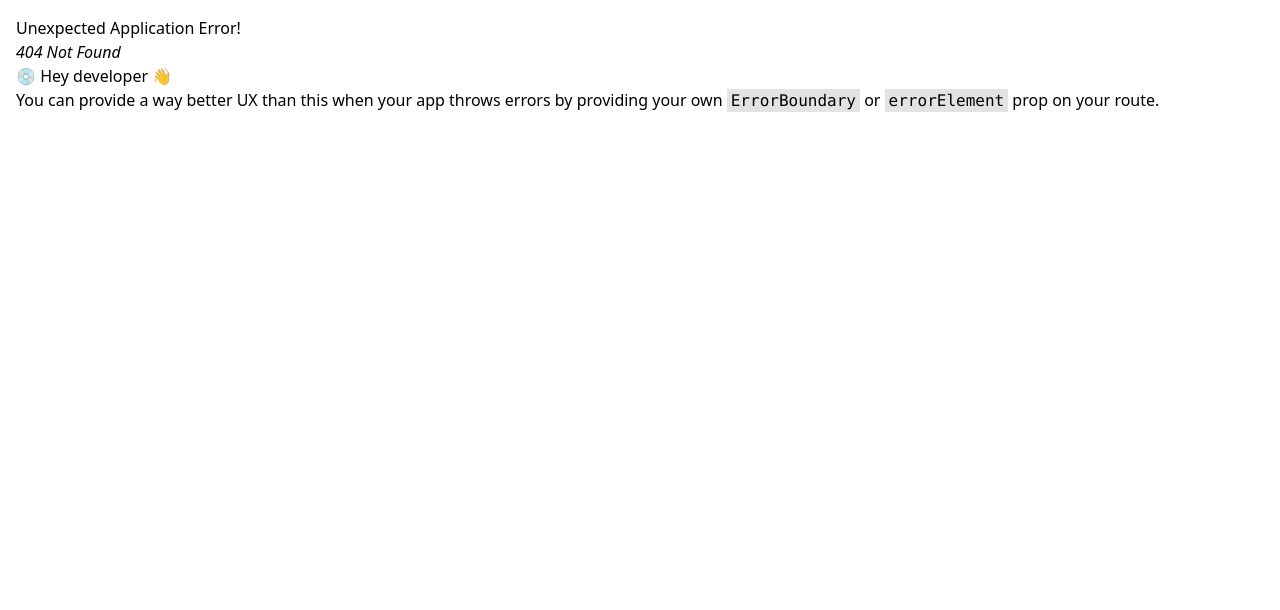
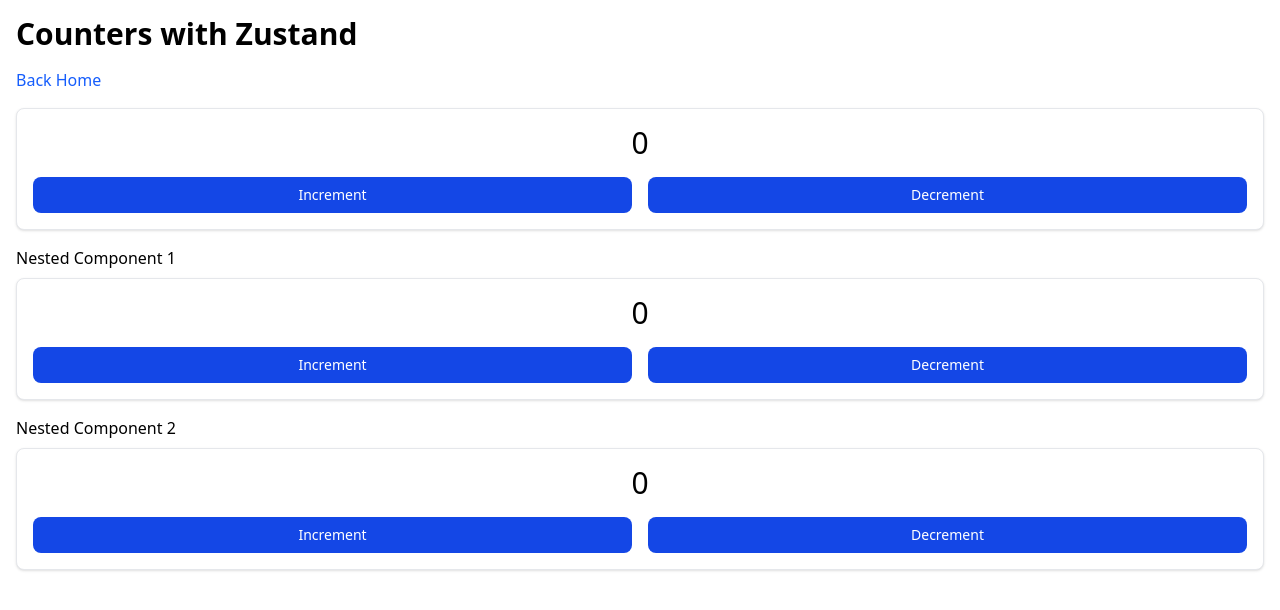
Before and after one commit to barnabas-lesti/react-sandbox, a React (Vite) app: page /counter/zustand in a window 1280 px wide. Before the commit this address had no page. Shown: the top 610 px of the page. Built offline with nearby package versions, Linux system fonts and the light colour scheme.

Commit message:
feature(counter): add zustand example

```diff
--- a/package.json
+++ b/package.json
@@ -17,7 +17,8 @@
     "concurrently": "^9.2.0",
     "react": "^19.1.0",
     "react-dom": "^19.1.0",
-    "react-router": "^7.9.3"
+    "react-router": "^7.9.3",
+    "zustand": "^5.0.8"
   },
   "devDependencies": {
     "@eslint/js": "^9.29.0",
--- a/src/app/routes/config.tsx
+++ b/src/app/routes/config.tsx
@@ -9,8 +9,12 @@ export const APP_ROUTES: RouteObject[] = [
     children: [
       createLazyRoute({ index: true, moduleLoader: () => import("#features/home/HomePage") }),
       createLazyRoute({
-        path: "prop-drilling",
-        moduleLoader: () => import("#features/prop-drilling/PropDrillingPage"),
+        path: "counter/prop-drilling",
+        moduleLoader: () => import("#features/counter/CounterWithPropDrillingPage"),
+      }),
+      createLazyRoute({
+        path: "counter/zustand",
+        moduleLoader: () => import("#features/counter/CounterWithZustandPage"),
       }),
     ],
   },
--- /dev/null
+++ b/src/core/ui/components/link/Link.tsx
@@ -0,0 +1,14 @@
+import clsx from "clsx";
+import { NavLink, type NavLinkProps } from "react-router";
+
+type LinkProps = NavLinkProps;
+
+export function Link(props: LinkProps) {
+  const { className, ...restProps } = props;
+  return (
+    <NavLink
+      {...restProps}
+      className={clsx("font-medium text-blue-600 dark:text-blue-500 hover:underline", className)}
+    />
+  );
+}
--- a/src/features/prop-drilling/PropDrillingPage.tsx
+++ b/src/features/counter/CounterWithPropDrillingPage.tsx
@@ -1,9 +1,10 @@
 import { useState } from "react";
 
+import { Link } from "#core/ui/components/link/Link";
 import { Typography } from "#core/ui/components/typography/Typography";
 import { CounterWithProps } from "#features/counter/CounterWithProps";
 
-export default function PropDrillingPage() {
+export default function CounterWithPropDrillingPage() {
   const [value, setValue] = useState(0);
 
   function handleDecrement() {
@@ -16,7 +17,9 @@ export default function PropDrillingPage() {
 
   return (
     <div className="flex flex-col gap-4">
-      <Typography variant="h1">Prop Drilling</Typography>
+      <Typography variant="h1">Counters with Prop Drilling</Typography>
+
+      <Link to="/">Back Home</Link>
 
       <CounterWithProps
         value={value}
--- /dev/null
+++ b/src/features/counter/CounterWithZustand.tsx
@@ -0,0 +1,34 @@
+import { Button } from "#core/ui/components/button/Button";
+import { Card } from "#core/ui/components/card/Card";
+import type { CardProps } from "#core/ui/components/card/CardProps";
+import { Typography } from "#core/ui/components/typography/Typography";
+
+import { useCounterStore } from "./useCounterStore";
+
+type CounterWithZustandProps = Omit<CardProps, "children">;
+
+export function CounterWithZustand(props: CounterWithZustandProps) {
+  const value = useCounterStore((state) => state.value);
+  const decrement = useCounterStore((state) => state.decrement);
+  const increment = useCounterStore((state) => state.increment);
+
+  return (
+    <Card {...props}>
+      <Typography className="text-3xl text-center mb-4">{value}</Typography>
+      <div className="flex gap-4">
+        <Button
+          className="w-full"
+          onClick={increment}
+        >
+          Increment
+        </Button>
+        <Button
+          className="w-full"
+          onClick={decrement}
+        >
+          Decrement
+        </Button>
+      </div>
+    </Card>
+  );
+}
--- /dev/null
+++ b/src/features/counter/CounterWithZustandPage.tsx
@@ -0,0 +1,49 @@
+import { Link } from "#core/ui/components/link/Link";
+import { Typography } from "#core/ui/components/typography/Typography";
+
+// import { CounterWithProps } from "./CounterWithProps";
+import { CounterWithZustand } from "./CounterWithZustand";
+// import { useCounterStore } from "./useCounterStore";
+
+export default function CounterWithZustandPage() {
+  // const value = useCounterStore((state) => state.value);
+  // const decrement = useCounterStore((state) => state.decrement);
+  // const increment = useCounterStore((state) => state.increment);
+
+  return (
+    <div className="flex flex-col gap-4">
+      <Typography variant="h1">Counters with Zustand</Typography>
+
+      <Link to="/">Back Home</Link>
+
+      <CounterWithZustand />
+      <NestedComponent1 title="Nested Component 1" />
+      <SomeNestedComponent2 />
+      {/* <div>
+        <Typography className="mb-2">Counter with Props</Typography>
+        <CounterWithProps
+          value={value}
+          onDecrement={decrement}
+          onIncrement={increment}
+        />
+      </div> */}
+    </div>
+  );
+}
+
+interface NestedComponent1Props {
+  title: string;
+}
+
+function NestedComponent1(props: NestedComponent1Props) {
+  return (
+    <div>
+      <Typography className="mb-2">{props.title}</Typography>
+      <CounterWithZustand />
+    </div>
+  );
+}
+
+function SomeNestedComponent2() {
+  return <NestedComponent1 title="Nested Component 2" />;
+}
--- /dev/null
+++ b/src/features/counter/useCounterStore.ts
@@ -0,0 +1,17 @@
+import { create } from "zustand";
+
+interface CounterState {
+  value: number;
+  decrement: () => void;
+  increment: () => void;
+}
+
+export const useCounterStore = create<CounterState>((set, get) => ({
+  value: 0,
+  decrement() {
+    set({ value: get().value - 1 });
+  },
+  increment() {
+    set({ value: get().value + 1 });
+  },
+}));
--- a/src/features/home/HomePage.tsx
+++ b/src/features/home/HomePage.tsx
@@ -1,5 +1,21 @@
+import { Link } from "#core/ui/components/link/Link";
 import { Typography } from "#core/ui/components/typography/Typography";
+// import { CounterWithZustand } from "#features/counter/CounterWithZustand";
 
 export default function HomePage() {
-  return <Typography variant="h1">Home</Typography>;
+  return (
+    <div className="flex flex-col gap-4">
+      <Typography variant="h1">Home</Typography>
+      <ul>
+        <li>
+          <Link to="/counter/prop-drilling">Counter with Prop Drilling</Link>
+        </li>
+        <li>
+          <Link to="/counter/zustand">Counter with Zustand</Link>
+        </li>
+      </ul>
+
+      {/* <CounterWithZustand /> */}
+    </div>
+  );
 }
```
Also changed, not shown: 1 other file (tests, documents, lock files or other folders).
